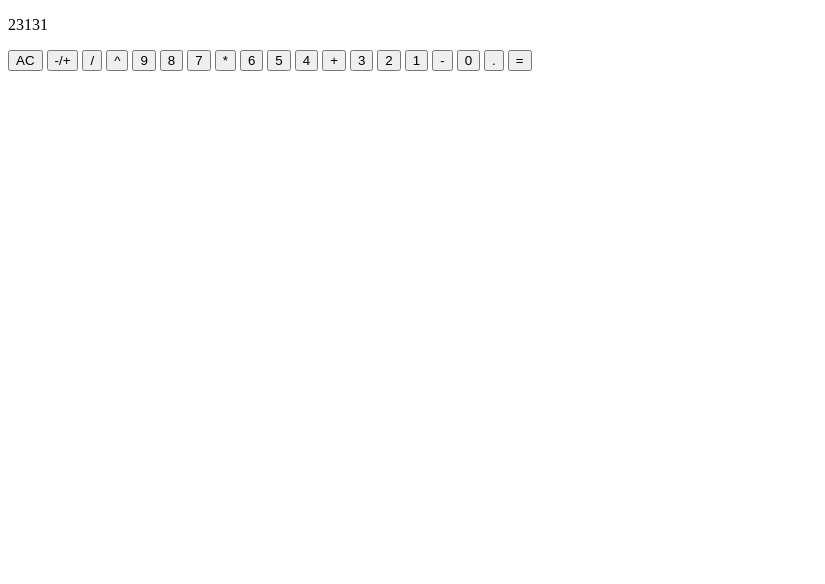
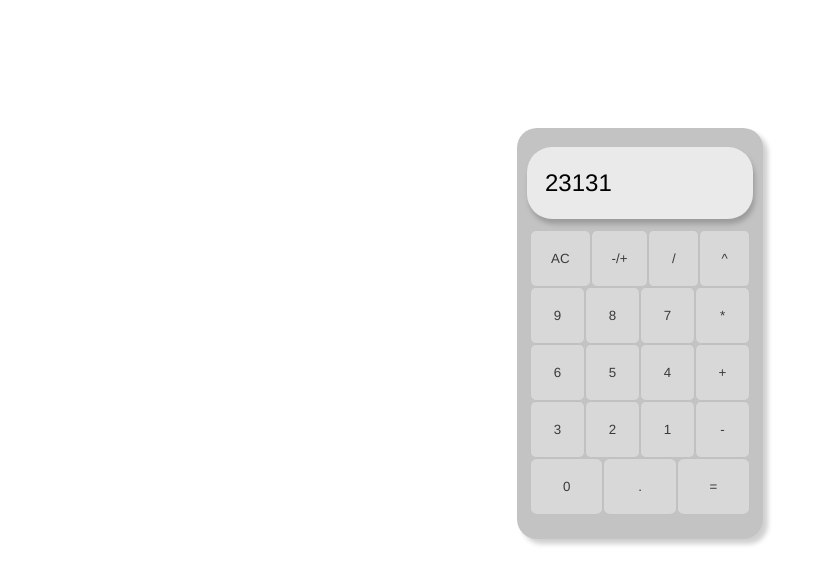
Before and after one commit to MomotekD/Calculator, a plain HTML site: page index.html in a window 1280 px wide. Shown: the whole page, without its empty margins (0-825 px from the left). Drawn offline with Linux system fonts and the light colour scheme.

Commit message:
Add class to buttons, display and link css

```diff
--- a/index.html
+++ b/index.html
@@ -4,32 +4,35 @@
     <meta charset="UTF-8">
     <meta name="viewport" content="width=device-width, initial-scale=1.0">
     <title>Calculator</title>
+    <link rel="stylesheet" href="style.css">
 </head>
 <body>
-    <div class="Calculator">
-        <div class="Display">
-            <p>23131</p>
-        </div>
-        <div class="buttons">
-            <button>AC</button>
-            <button>-/+</button>
-            <button>/</button>
-            <button>^</button>
-            <button>9</button>
-            <button>8</button>
-            <button>7</button>
-            <button>*</button>
-            <button>6</button>
-            <button>5</button>
-            <button>4</button>
-            <button>+</button>
-            <button>3</button>
-            <button>2</button>
-            <button>1</button>
-            <button>-</button>
-            <button>0</button>
-            <button>.</button>
-            <button>=</button>
+    <div class="main">
+        <div class="calculator">
+            <div class="display">
+                <p class="display-label">23131</p>
+            </div>
+            <div class="buttons">
+                <button class="btn">AC</button>
+                <button class="btn">-/+</button>
+                <button class="btn">/</button>
+                <button class="btn">^</button>
+                <button class="btn">9</button>
+                <button class="btn">8</button>
+                <button class="btn">7</button>
+                <button class="btn">*</button>
+                <button class="btn">6</button>
+                <button class="btn">5</button>
+                <button class="btn">4</button>
+                <button class="btn">+</button>
+                <button class="btn">3</button>
+                <button class="btn">2</button>
+                <button class="btn">1</button>
+                <button class="btn">-</button>
+                <button class="btn">0</button>
+                <button class="btn">.</button>
+                <button class="btn">=</button>
+            </div>
         </div>
     </div>
 </body>
```
